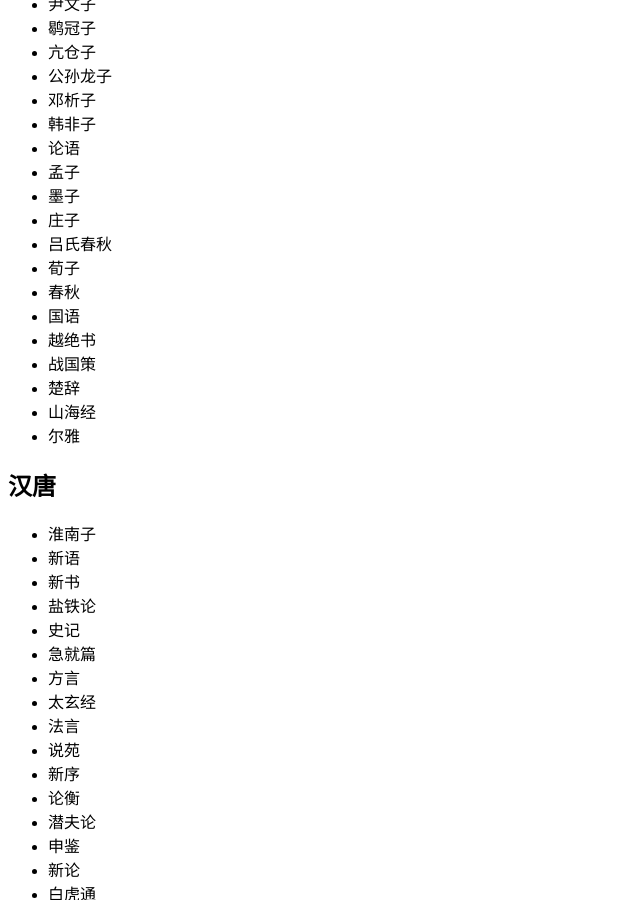
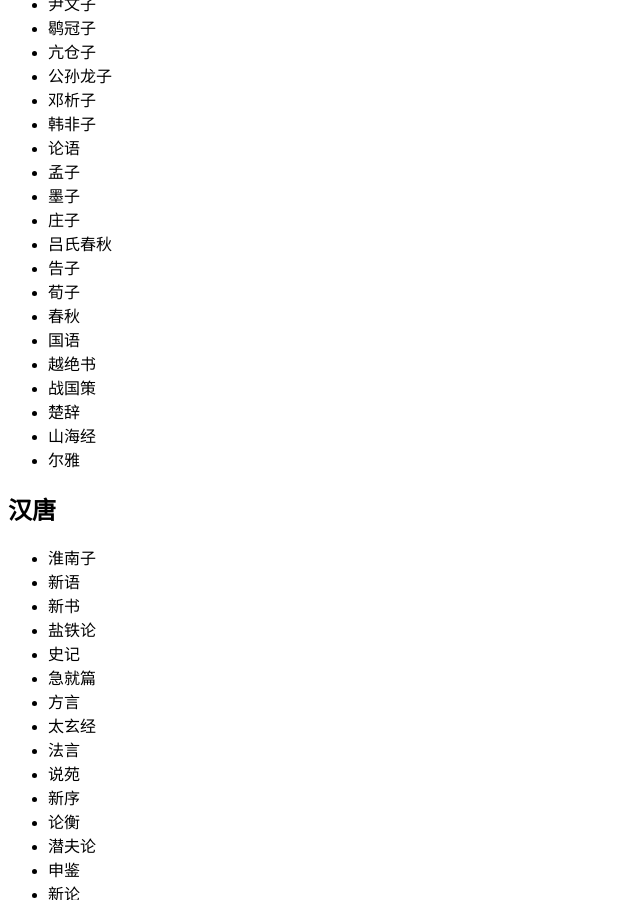
Before and after one commit to chixiao994/chixiao994.github.io, a Jekyll site: the page shibianji/shibian/catalog.html, which Jekyll copies as it is, in a window 1280 px wide and 900 px high, scrolled down 1146 px. Shown: the whole window, without its empty margins (0-640 px from the left). Built offline with Jekyll 4.4.1, drawn with Linux system fonts in a browser that asks for light colours.

Commit message:
Update catalog.html

```diff
--- a/shibianji/shibian/catalog.html
+++ b/shibianji/shibian/catalog.html
@@ -76,6 +76,7 @@
 <li>墨子</li>
 <li>庄子</li>
 <li>吕氏春秋</li>
+<li>告子</li>
 <li>荀子</li>
 <li>春秋</li>
 <li>国语</li>
```
